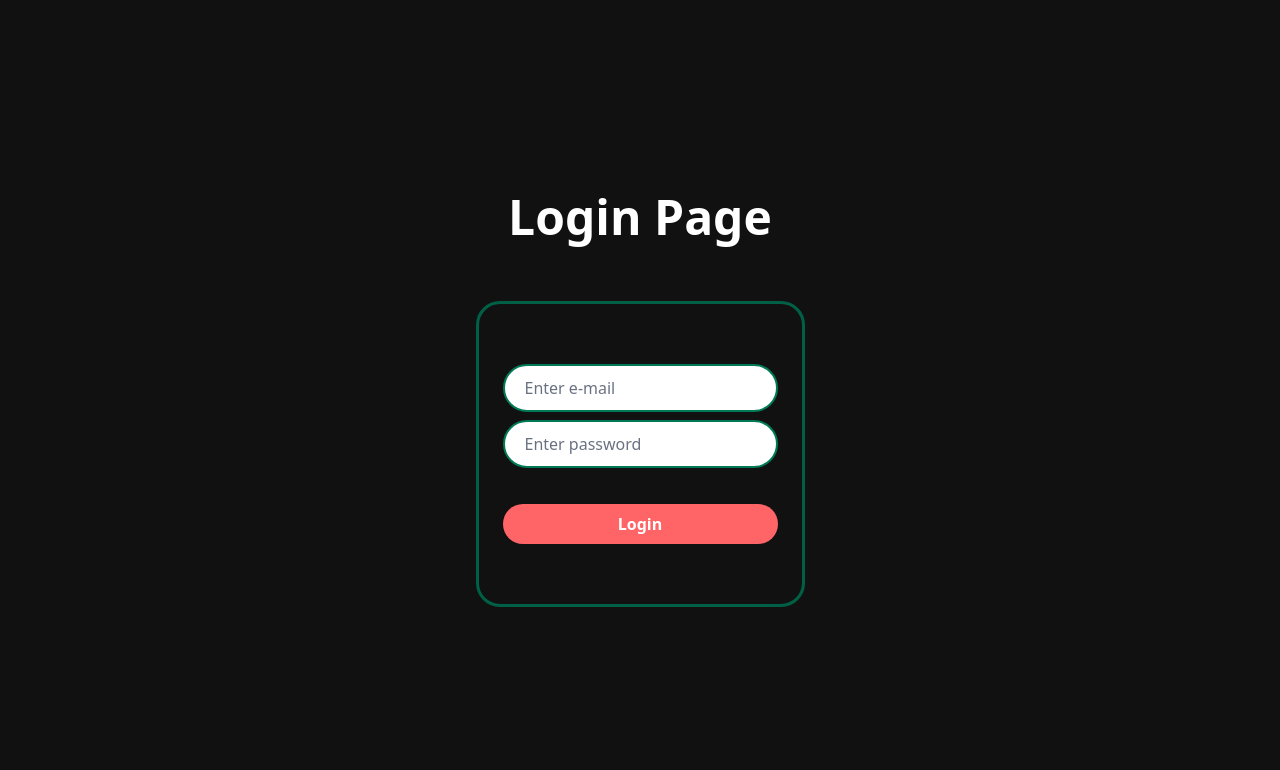
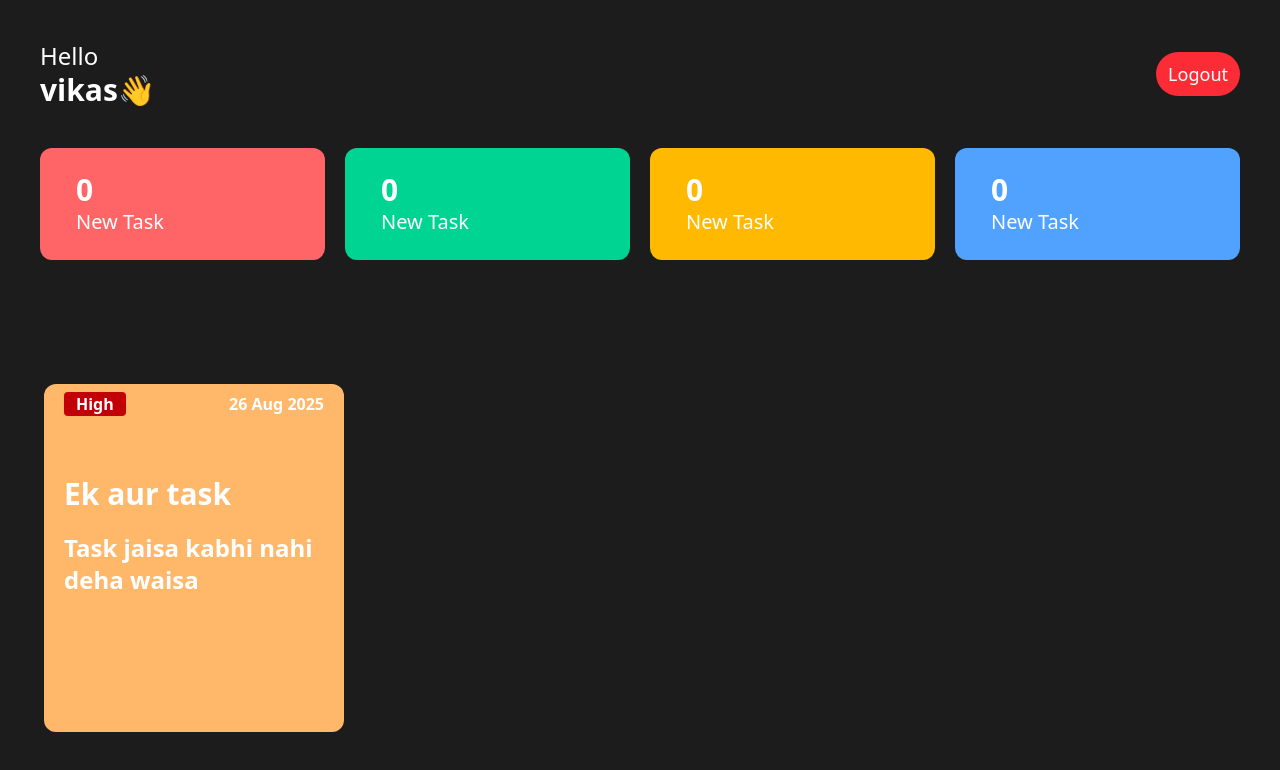
Before and after one commit to vikasvishwagna/Employee-Management-System, a React (Vite) app: page / in a window 1280 px wide. Shown: the top 770 px of the page. Built offline with nearby package versions, Linux system fonts and the light colour scheme.

Commit message:
feat:added UI for TaskListNumeber & Header

```diff
--- a/src/App.jsx
+++ b/src/App.jsx
@@ -1,10 +1,12 @@
 import React from 'react'
 import Login from './components/Auth/Login'
+import EmployeeDashboard from './components/Dashboard/EmployeeDashboard'
 
 function App() {
   return (
     <>
-    <Login />
+    {/* <Login /> */}
+    <EmployeeDashboard />
     </>
   )
 }
--- /dev/null
+++ b/src/TaskList/TaskList.jsx
@@ -0,0 +1,22 @@
+import React from 'react'
+
+function TaskList() {
+  return (
+    <div id='taskList' className='flex flex-nowrap overflow-x-auto gap-5 h-[55%] w-full  mt-25 py-6 px-1 '>
+
+      <div className='h-full w-[300px] bg-orange-300 rounded-xl flex-shrink-0 pt-2 '>
+        <div className='flex justify-between px-5'>
+          <h3 className='bg-red-700 px-3 font-extrabold rounded-sm text-white'>High</h3>
+          <h3 className='font-extrabold text-white'>26 Aug 2025</h3>
+        </div>
+
+        <h2 className='text-3xl mt-10 p-5 font-bold'>Ek aur task</h2>
+        <h3 className='text-2xl  px-5 font-semibold'>Task jaisa kabhi nahi deha waisa</h3>
+      </div>
+
+
+    </div>
+  )
+}
+
+export default TaskList
--- a/src/components/Auth/Login.jsx
+++ b/src/components/Auth/Login.jsx
@@ -28,7 +28,7 @@ function Login() {
           className='text-black bg-white placeholder:text-gray-500  outline-none border-2 border-emerald-700 px-5 py-2.5 rounded-full'
           type="password" placeholder='Enter password' />
 
-          <button className='bg-red-400 py-2 px-5 rounded-full cursor-pointer hover:bg-red-500 font-bold mt-7 '>Login</button>
+          <button className='bg-emerald-400 py-2 px-5 rounded-full cursor-pointer hover:bg-emerald-600 font-bold mt-7 '>Login</button>
         </form>
 
       </div>
--- a/src/components/Dashboard/EmployeeDashboard.jsx
+++ b/src/components/Dashboard/EmployeeDashboard.jsx
@@ -0,0 +1,16 @@
+import React from 'react'
+import Header from '../other/Header'
+import TaskListNumber from '../other/TaskListNumber'
+import TaskList from '../../TaskList/TaskList'
+
+function EmployeeDashboard() {
+  return (
+    <div className='bg-[#1C1C1C] h-screen p-10'>
+      <Header />
+      <TaskListNumber />
+      <TaskList />
+    </div>
+  )
+}
+
+export default EmployeeDashboard
--- /dev/null
+++ b/src/components/other/Header.jsx
@@ -0,0 +1,12 @@
+import React from 'react'
+
+function Header() {
+  return (
+    <div className='flex items-center justify-between '>
+      <h1 className='text-2xl font-medium'>Hello <br /> <span className='text-3xl font-semibold'>vikas👋</span></h1>
+      <button className='bg-red-500 text-white px-3 py-2 rounded-3xl text-lg font-medium cursor-pointer hover:bg-red-600'>Logout</button>
+    </div>
+  )
+}
+
+export default Header
--- /dev/null
+++ b/src/components/other/TaskListNumber.jsx
@@ -0,0 +1,29 @@
+import React from 'react'
+
+function TaskListNumber() {
+  return (
+    <div className='flex  mt-10 screen gap-5 justify-between'>
+      <div className='w-[45%] bg-red-400 px-9 py-6 rounded-xl'>
+        <h2 className='text-3xl font-bold'>0</h2>
+        <h3 className='text-xl font-medium'>New Task</h3>
+      </div>
+
+      <div className='w-[45%] bg-emerald-400 px-9 py-6 rounded-xl'>
+        <h2 className='text-3xl font-bold'>0</h2>
+        <h3 className='text-xl font-medium'>New Task</h3>
+      </div>
+
+      <div className='w-[45%] bg-amber-400 px-9 py-6 rounded-xl'>
+        <h2 className='text-3xl font-bold'>0</h2>
+        <h3 className='text-xl font-medium'>New Task</h3>
+      </div>
+
+      <div className='w-[45%] bg-blue-400 px-9 py-6 rounded-xl'>
+        <h2 className='text-3xl font-bold'>0</h2>
+        <h3 className='text-xl font-medium'>New Task</h3>
+      </div>
+    </div>
+  )
+}
+
+export default TaskListNumber
--- a/src/index.css
+++ b/src/index.css
@@ -4,3 +4,7 @@ body {
   background-color: #111;
   color: #fff;
 }
+
+#taskList::-webkit-scrollbar{
+display: none;
+}
```
